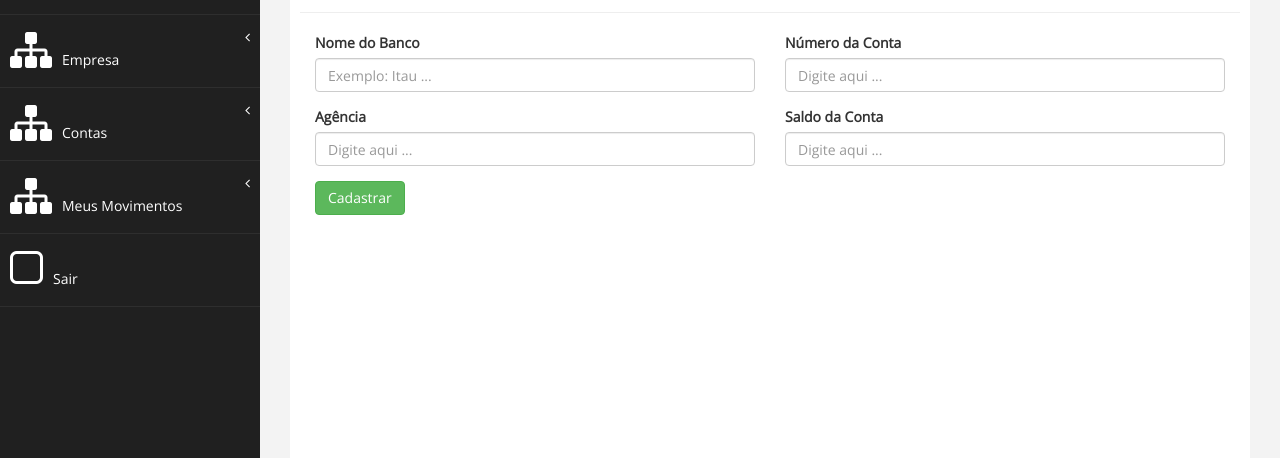
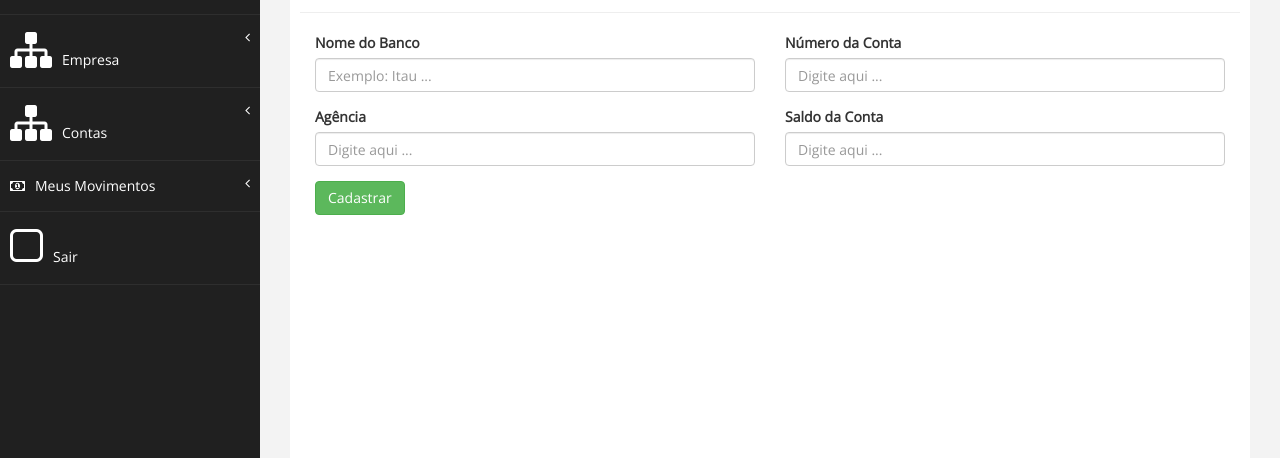
Before and after one commit to ernaneSNcarvalho/financeiro, a PHP site: page /conta_nova.php in a window 1280 px wide. Shown: the part 191-649 px from the top of the page. Run offline with PHP 8.4, Linux system fonts and the light colour scheme; the visitor is signed in with stand-in values (Sample User, id 1).

Commit message:
alteração do menu

```diff
--- a/Financeiro/_menu.php
+++ b/Financeiro/_menu.php
@@ -52,7 +52,7 @@ if (isset($_GET['close']) && $_GET["close"] == 1) {
                 </ul>
             </li>
             <li>
-                <a href="#"><i class="fa fa-sitemap fa-3x"></i>Meus Movimentos<span class="fa arrow"></span></a>
+                <a href="#"><i class="fa fa-money"></i>Meus Movimentos<span class="fa arrow"></span></a>
                 <ul class="nav nav-second-level">
                     <li>
                         <a href="movimento_lancar.php">Lançar Movimento</a>
```
